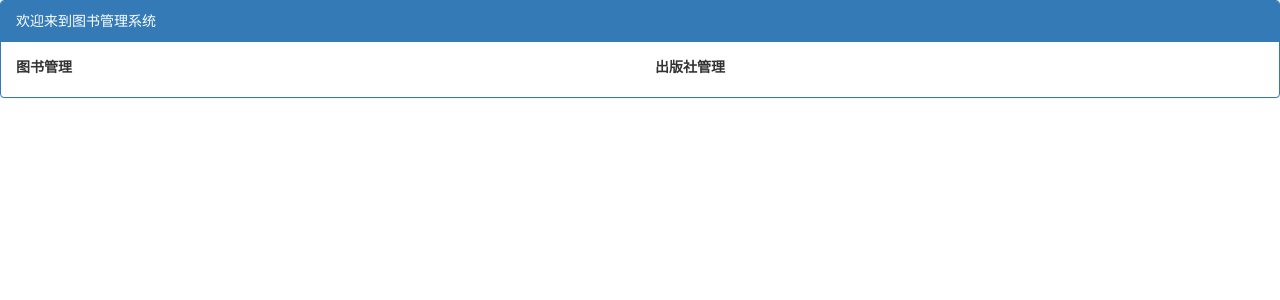
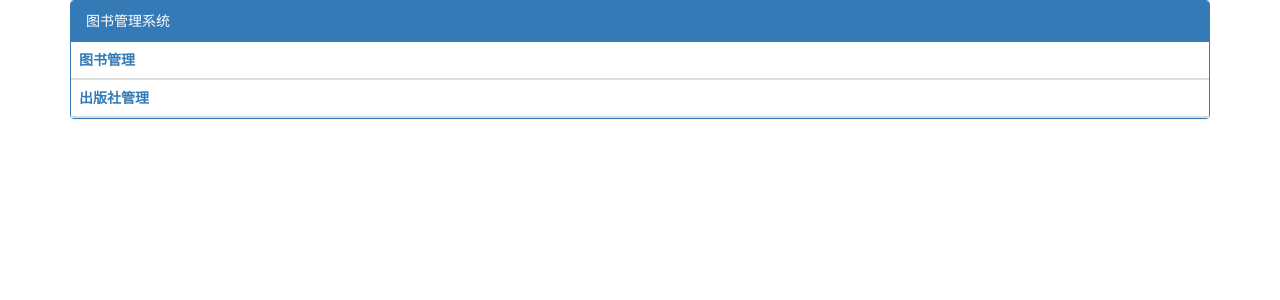
Before and after one commit to xia1990/django-day64, a Django app: template templates/index.html in a window 1280 px wide. Shown: the top 300 px of the page. Run offline with Django 3.2, Linux system fonts and the light colour scheme; the template is opened without the code that fills it, so the values that code supplies are empty; some libraries are stand-ins or nearby versions.

Commit message:
second commit

```diff
--- a/day64/urls.py
+++ b/day64/urls.py
@@ -18,7 +18,7 @@ from django.conf.urls import url
 from app01 import views
 
 urlpatterns = [
-    # url('',views.index,name='index'),
+    url('^index/',views.index,name='index'),
     url('^publisher_list/',views.publisher_list,name="publisher_list"),
     url('^add_publisher/',views.add_publisher,name="add_publisher"),
     url('^delete_publisher/',views.delete_publisher,name="delete_publisher"),
--- a/templates/index.html
+++ b/templates/index.html
@@ -6,15 +6,19 @@
     <title>图书管理系统</title>
 </head>
 <body>
-<div class="panel panel-primary">
-    <div class="panel-heading">欢迎来到图书管理系统</div>
-    <div class="panel-body row">
-        <div class="col-md-6">
-            <label>图书管理</label>
-        </div>
-        <div class="col-md-6">
-            <label>出版社管理</label>
-        </div>
+<div class="container">
+    <div class="panel panel-primary">
+        <div class="panel-heading">图书管理系统</div>
+        <table class="table">
+            <thead>
+            <tr>
+                <th><a href="/book_list/">图书管理</a></th>
+            </tr>
+            <tr>
+               <th><a href="/publisher_list/">出版社管理</a></th>
+            </tr>
+            </thead>
+        </table>
     </div>
 </div>
 <script src="https://cdn.staticfile.org/jquery/2.1.1/jquery.min.js"></script>
```
